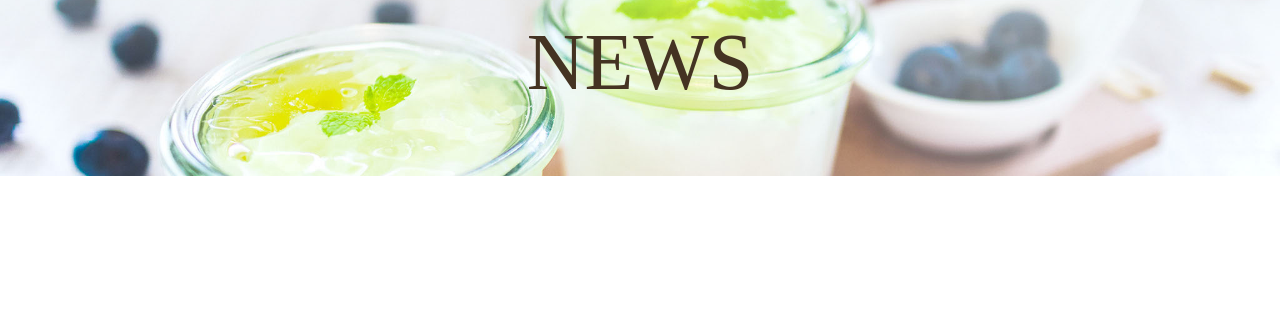
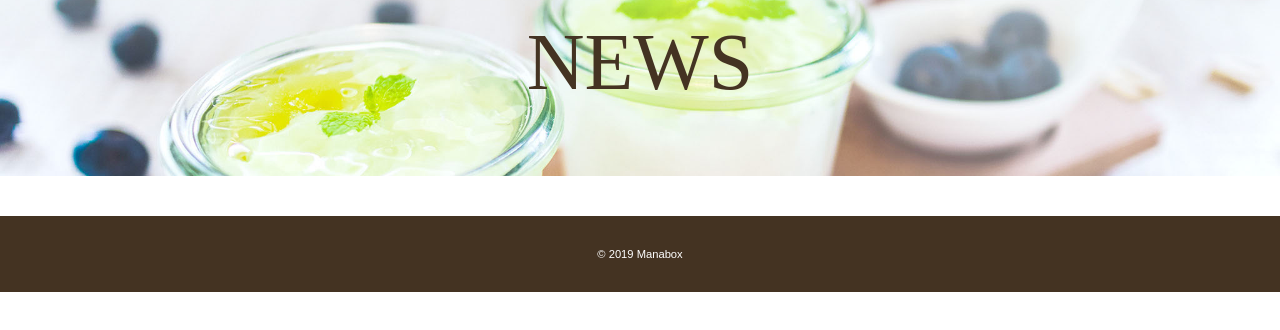
Before and after one commit to Hanae05/WCB-cafe-copy, a plain HTML site: page news.html in a window 1280 px wide. Shown: the part 94-424 px from the top of the page. Drawn offline with Linux system fonts and the light colour scheme; some packages are replaced by stand-ins of ours.

Commit message:
newsページのフッター作成

```diff
--- a/css/style.css
+++ b/css/style.css
@@ -121,3 +121,17 @@ img {
 #news .page-title {
     text-align: center;
 }
+
+/* フッター
+----------------------------------------- */
+
+footer {
+    background: #432;
+    text-align: center;
+    padding: 26px 0;
+}
+
+footer p {
+    color: #fff;
+    font-size: 0.875rem;
+}
--- a/news.html
+++ b/news.html
@@ -28,6 +28,12 @@
             <div class="wrapper">
                 <h2 class="page-title">News</h2>
             </div><!-- /.wrapper-->
-        </div><!-- /#home -->
+        </div><!-- /#news -->
+
+        <footer>
+            <div class="wrapper">
+                <p><small>&copy; 2019 Manabox</small></p>
+            </div>
+        </footer>
     </body>
 </html>
```
